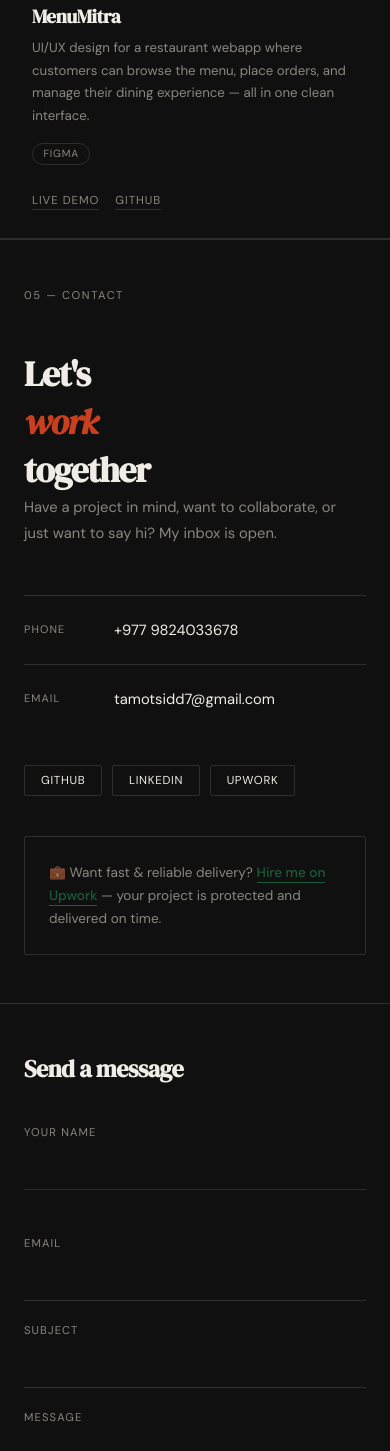
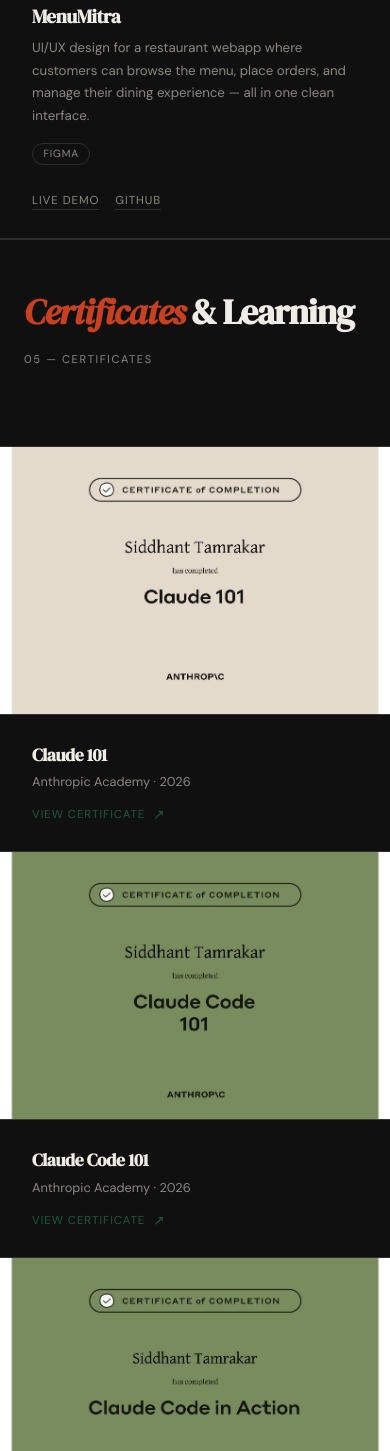
Before and after one commit to Tamotsidd/Portfolio, a plain HTML site: page index.html in a window 390 px wide. Shown: the part 4880-6331 px from the top of the page. Drawn offline with Linux system fonts and the light colour scheme.

Commit message:
Update portfolio files

```diff
--- a/index.html
+++ b/index.html
@@ -19,6 +19,7 @@
     <li><a href="#services" onclick="cm()">Services</a></li>
     <li><a href="#skills" onclick="cm()">Skills</a></li>
     <li><a href="#projects" onclick="cm()">Projects</a></li>
+    <li><a href="#certificates" onclick="cm()">Certificates</a></li>
     <li><a href="#contact" onclick="cm()">Contact</a></li>
   </ul>
   <div class="nav-r">
@@ -258,11 +259,54 @@
   </div>
 </section>
 
+<!-- CERTIFICATES -->
+<section id="certificates">
+  <div class="cert-head sr">
+    <h2 class="sec-title"><em>Certificates</em> &amp; Learning</h2>
+    <div class="section-num">05 — Certificates</div>
+  </div>
+  <div class="cert-grid">
+    <!-- Certificate 1 -->
+    <a class="cert-card sr" href="certificates/certificate-1.pdf" target="_blank" rel="noopener noreferrer">
+      <div class="cert-img">
+        <img src="certificates/certificate-1.jpg" alt="Claude 101 certificate"/>
+      </div>
+      <div class="cert-info">
+        <h3>Claude 101</h3>
+        <p class="cert-issuer">Anthropic Academy · 2026</p>
+      </div>
+      <div class="cert-view">View certificate <span class="cert-arrow">↗</span></div>
+    </a>
+    <!-- Certificate 2 -->
+    <a class="cert-card sr" style="transition-delay:.08s" href="certificates/certificate-2.pdf" target="_blank" rel="noopener noreferrer">
+      <div class="cert-img">
+        <img src="certificates/certificate-2.jpg" alt="Claude Code 101 certificate"/>
+      </div>
+      <div class="cert-info">
+        <h3>Claude Code 101</h3>
+        <p class="cert-issuer">Anthropic Academy · 2026</p>
+      </div>
+      <div class="cert-view">View certificate <span class="cert-arrow">↗</span></div>
+    </a>
+    <!-- Certificate 3 -->
+    <a class="cert-card sr" style="transition-delay:.16s" href="certificates/certificate-3.pdf" target="_blank" rel="noopener noreferrer">
+      <div class="cert-img">
+        <img src="certificates/certificate-3.jpg" alt="Claude Code in Action certificate"/>
+      </div>
+      <div class="cert-info">
+        <h3>Claude Code in Action</h3>
+        <p class="cert-issuer">Anthropic Academy · 2026</p>
+      </div>
+      <div class="cert-view">View certificate <span class="cert-arrow">↗</span></div>
+    </a>
+  </div>
+</section>
+
 <!-- CONTACT -->
 <section id="contact">
   <div class="contact-l sr">
     <div>
-      <div class="section-num">05 — Contact</div>
+      <div class="section-num">06 — Contact</div>
       <h2 class="sec-title" style="margin-top:1.5rem">Let's<br><em>work</em><br>together</h2>
       <p class="contact-desc">Have a project in mind, want to collaborate, or just want to say hi? My inbox is open.</p>
     </div>
--- a/style.css
+++ b/style.css
@@ -247,6 +247,32 @@ nav.hide{transform:translateY(-100%);opacity:0}
 }
 .proj-link:hover{color:var(--accent)}
 
+/* CERTIFICATES */
+#certificates{border-bottom:1px solid var(--rule)}
+.cert-head{
+  padding:4rem 3.5rem 3rem;display:flex;align-items:baseline;justify-content:space-between;
+  border-bottom:1px solid var(--rule);
+}
+.cert-grid{display:grid;grid-template-columns:repeat(3,1fr)}
+.cert-card{
+  display:block;border-right:1px solid var(--rule);cursor:pointer;
+  transition:background .25s;color:inherit;
+}
+.cert-card:last-child{border-right:none}
+.cert-card:hover{background:var(--paper2)}
+.cert-img{width:100%;aspect-ratio:16/11;background:var(--paper2);overflow:hidden;position:relative;border-bottom:1px solid var(--rule)}
+.cert-img img{width:100%;height:100%;object-fit:cover;display:block;transition:transform .5s}
+.cert-card:hover .cert-img img{transform:scale(1.04)}
+.cert-info{padding:1.75rem 2rem 1rem}
+.cert-info h3{font-family:var(--serif);font-size:1.1rem;letter-spacing:-.02em;margin-bottom:.4rem}
+.cert-issuer{font-size:.8rem;color:var(--muted)}
+.cert-view{
+  display:flex;align-items:center;gap:.5rem;padding:0 2rem 1.75rem;
+  font-size:.72rem;letter-spacing:.08em;text-transform:uppercase;color:var(--accent2);
+}
+.cert-arrow{font-size:.85rem;transition:transform .2s}
+.cert-card:hover .cert-arrow{transform:translate(2px,-2px)}
+
 /* CONTACT */
 #contact{display:grid;grid-template-columns:1fr 1fr;min-height:80vh}
 .contact-l{padding:5rem 3.5rem;border-right:1px solid var(--rule);display:flex;flex-direction:column;justify-content:space-between}
@@ -336,6 +362,9 @@ footer{
   .proj-head-r{width:100%;justify-content:space-between}
   .proj-card{flex-basis:100%}
   .proj-card{border-right:none;border-bottom:1px solid var(--rule)}
+  .cert-head{padding:3rem 1.5rem 2rem;flex-direction:column;gap:1rem;align-items:flex-start}
+  .cert-grid{grid-template-columns:1fr}
+  .cert-card{border-right:none;border-bottom:1px solid var(--rule)}
   #contact{grid-template-columns:1fr}
   .contact-l{padding:3rem 1.5rem;border-right:none;border-bottom:1px solid var(--rule)}
   .contact-r{padding:3rem 1.5rem}
```
Also changed, not shown: script.js (+17 -0 lines), certificates/certificate-1.jpg (added), certificates/certificate-2.jpg (added), certificates/certificate-3.jpg (added), 3 other files.
